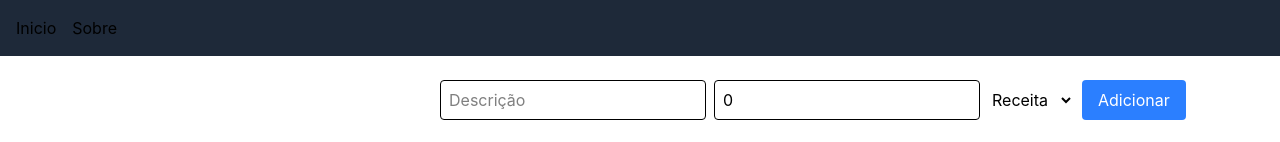
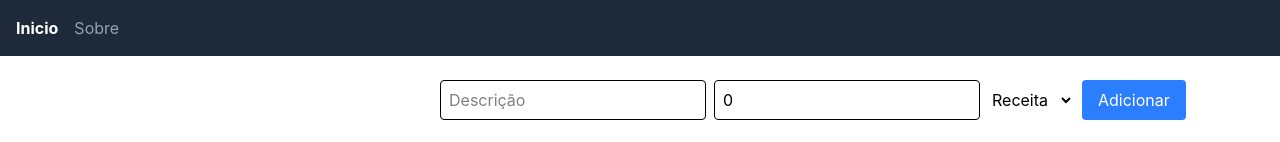
Before and after one commit to rafaelnicolozi-hub/meu-finance-app, a React (Vite) app: page / in a window 1280 px wide. Shown: the top 142 px of the page. Built offline with nearby package versions, Linux system fonts and the light colour scheme.

Commit message:
feat: adiciona NavLink com destaque de página ativa na Navbar

```diff
--- a/src/components/Navbar.jsx
+++ b/src/components/Navbar.jsx
@@ -1,12 +1,20 @@
-import {Link} from 'react-router-dom';
+import {NavLink} from 'react-router-dom';
 
 function Navbar() {
   return (
     <nav className="bg-gray-800 p-4 flex gap-4">
-        <Link to="/">Inicio</Link>
-        <Link to="/sobre">Sobre</Link>
+        <NavLink to="/"
+        className={({ isActive }) =>
+          isActive ? "text-white font-bold" : "text-gray-400 hover:text-white"
+        }
+        >
+        Inicio</NavLink>
+        <NavLink to="/sobre" className={({ isActive }) =>
+          isActive ? "text-white font-bold" : "text-gray-400 hover:text-white"
+        }>
+        Sobre</NavLink>
         </nav>
-    );
+            );
 }
 
 export default Navbar;
```
